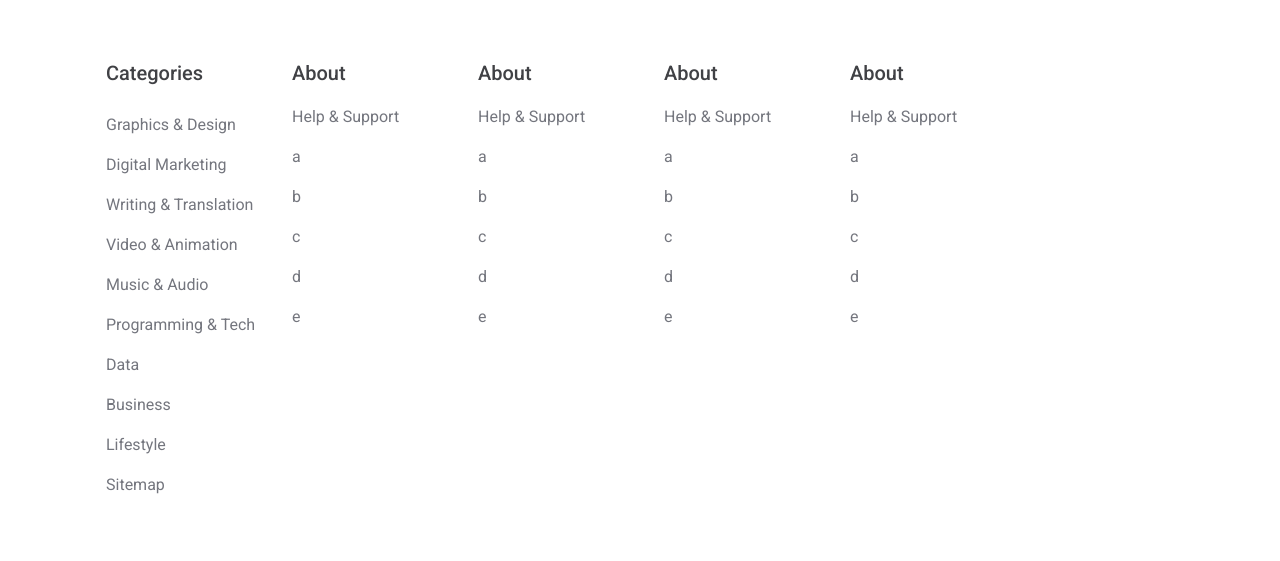
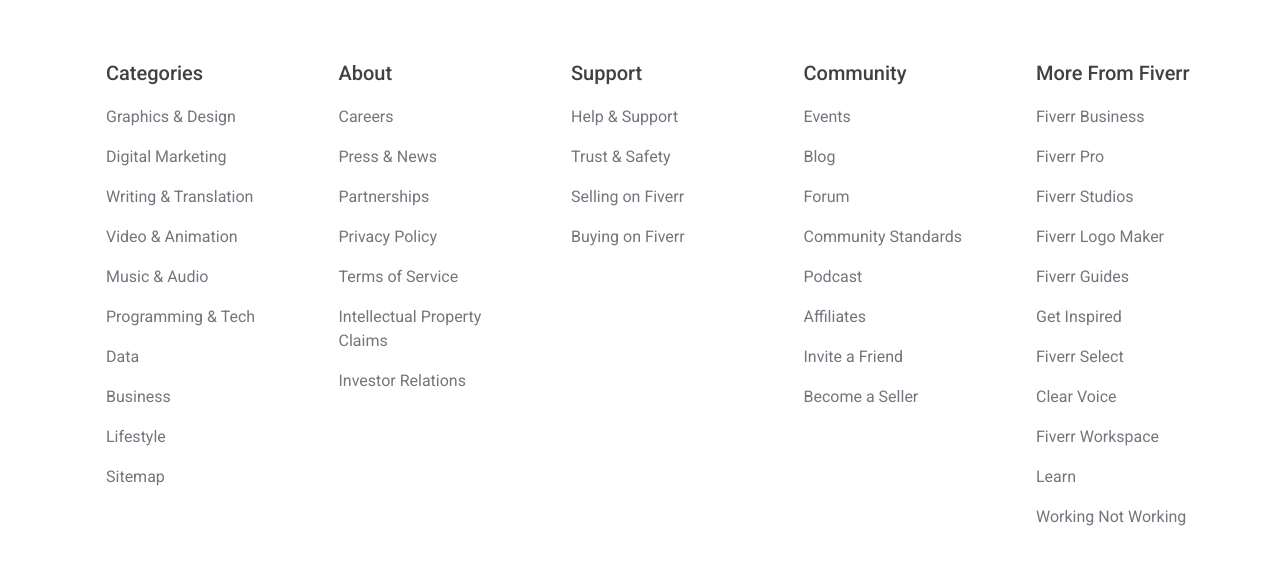
Before and after one commit to Roshan-hash-creator/Fiver-login-page, a plain HTML site: page index.html in a window 1280 px wide. Shown: the part 771-1332 px from the top of the page. Before the commit the page ends 1300 px from the top, so only its background shows below. Drawn offline with nearby package versions, Linux system fonts and the light colour scheme.

Commit message:
Finally this project is completed for now Responsiveness is not done this time It will done in future But footer are fully responsive now.

```diff
--- a/index.html
+++ b/index.html
@@ -282,9 +282,10 @@
     </div>
 
     <hr class="m-0">
+    <!-- POPup SignIn  -->
     <div class="row abc" id="signInPopup" style="display: none;">
         <div class="col-5 cab p-0">
-            <i class="bi bi-x-lg float-end p-2 bg-danger text-light" onclick="dismiss()"></i>
+            <i class="bi bi-x-lg float-end p-2 bg-danger text-light" onclick="dismiss()" style="cursor: pointer;"></i>
             <div class="header" style="padding: 0 36px 22px;
             ">
                 <div class="titile m-0 " style="padding: 32px 0px;">
@@ -357,16 +358,16 @@
     <div class="container-fluid">
         <div class="row">
             <div class="col-12">
-                <img src="/img.avif" alt="" style="height: 650px;width: 100%;">
+                <img src="/fiverr background img.png" alt="" style="height: 650px;width: 100%;">
             </div>
         </div>
     </div>
 
     <!-- FOOTER  -->
     <div class="container">
-        <div class="row d-flex justify-content-start" style="padding: 64px 0px 0px 24px;">
+        <div class="row d-flex f-group justify-content-sm-between gap-4 " style="padding: 64px 0px 0px 24px;">
 
-            <div class="col-lg-2 col-md-4 d-grid column">
+            <div class="col-lg-2 col-md-4 col-sm-5 column">
                 <div class="title ">
                     <h5>Categories</h5>
                 </div>
@@ -385,63 +386,69 @@
                 </ul>
             </div>
 
-            <div class="col-lg-2 col-md-4 column">
+            <div class="col-lg-2 col-md-4 col-sm-5 column">
                 <div class="title">
                     <h5>About</h5>
                 </div>
 
                 <ul>
-                    <li><a href="#">Help & Support</a></li>
-                    <li><a href="#">a</a></li>
-                    <li><a href="#">b</a></li>
-                    <li><a href="#">c</a></li>
-                    <li><a href="#">d</a></li>
-                    <li><a href="#">e</a></li>
+                    <li><a href="#">Careers</a></li>
+                    <li><a href="#">Press & News</a></li>
+                    <li><a href="#">Partnerships</a></li>
+                    <li><a href="#">Privacy Policy</a></li>
+                    <li><a href="#">Terms of Service</a></li>
+                    <li><a href="#">Intellectual Property Claims</a></li>
+                    <li><a href="#">Investor Relations</a></li>
                 </ul>
             </div>
 
-            <div class="col-lg-2 col-md-4 column">
+            <div class="col-lg-2 col-md-4 col-sm-5 column">
                 <div class="title">
-                    <h5>About</h5>
+                    <h5>Support</h5>
                 </div>
 
                 <ul>
                     <li><a href="#">Help & Support</a></li>
-                    <li><a href="#">a</a></li>
-                    <li><a href="#">b</a></li>
-                    <li><a href="#">c</a></li>
-                    <li><a href="#">d</a></li>
-                    <li><a href="#">e</a></li>
+                    <li><a href="#">Trust & Safety</a></li>
+                    <li><a href="#">Selling on Fiverr</a></li>
+                    <li><a href="#">Buying on Fiverr</a></li>
                 </ul>
             </div>
 
-            <div class="col-lg-2 col-md-4 column">
+            <div class="col-lg-2 col-md-4 col-sm-5 column">
                 <div class="title">
-                    <h5>About</h5>
+                    <h5>Community</h5>
                 </div>
 
                 <ul>
-                    <li><a href="#">Help & Support</a></li>
-                    <li><a href="#">a</a></li>
-                    <li><a href="#">b</a></li>
-                    <li><a href="#">c</a></li>
-                    <li><a href="#">d</a></li>
-                    <li><a href="#">e</a></li>
+                    <li><a href="#">Events</a></li>
+                    <li><a href="#">Blog</a></li>
+                    <li><a href="#">Forum</a></li>
+                    <li><a href="#">Community Standards</a></li>
+                    <li><a href="#">Podcast</a></li>
+                    <li><a href="#">Affiliates</a></li>
+                    <li><a href="#">Invite a Friend</a></li>
+                    <li><a href="#">Become a Seller</a></li>
                 </ul>
             </div>
 
-            <div class="col-lg-2 col-md-4 column">
+            <div class="col-lg-2 col-md-4 col-sm-10 column">
                 <div class="title">
-                    <h5>About</h5>
+                    <h5>More From Fiverr</h5>
                 </div>
 
                 <ul>
-                    <li><a href="#">Help & Support</a></li>
-                    <li><a href="#">a</a></li>
-                    <li><a href="#">b</a></li>
-                    <li><a href="#">c</a></li>
-                    <li><a href="#">d</a></li>
-                    <li><a href="#">e</a></li>
+                    <li><a href="#">Fiverr Business</a></li>
+                    <li><a href="#">Fiverr Pro</a></li>
+                    <li><a href="#">Fiverr Studios</a></li>
+                    <li><a href="#">Fiverr Logo Maker</a></li>
+                    <li><a href="#">Fiverr Guides</a></li>
+                    <li><a href="#">Get Inspired</a></li>
+                    <li><a href="#">Fiverr Select</a></li>
+                    <li><a href="#">Clear Voice</a></li>
+                    <li><a href="#">Fiverr Workspace</a></li>
+                    <li><a href="#">Learn</a></li>
+                    <li><a href="#">Working Not Working</a></li>
                 </ul>
             </div>
         </div>
--- a/style.css
+++ b/style.css
@@ -83,6 +83,9 @@ body {
 .pad-btn{
     padding: 12px 30px 12px 16px;
 }
+.pad-btn:hover{
+    background-color: #e2e2e2;
+}
 
 /* FOOTER  */
 .column ul{
@@ -107,8 +110,6 @@ body {
     margin-bottom: 20px;
 }
 
-
-
 @media screen and (min-width : 993px) {
     .dropdown:hover .dropdown-menu {
         display: block !important;
@@ -122,22 +123,11 @@ body {
         display: none !important;
     }
 
-    /* .cab{
-        max-height: 90vh;
-        max-width: 600px;
-        position: relative;
-        top: auto;
-        right: auto;
-        bottom: auto;
-        left: auto;
-        border-radius: 4px;
-        background-color: rgb(255, 255, 255);
+    .f-group{
+        display: flex;
+        justify-content: space-between;
+
     }
-    .cab{
-        width: 400px;
-        padding: 0 36px 24px;
-    } */
-
 }
 
 @media screen and (min-width : 1461px) {
```
